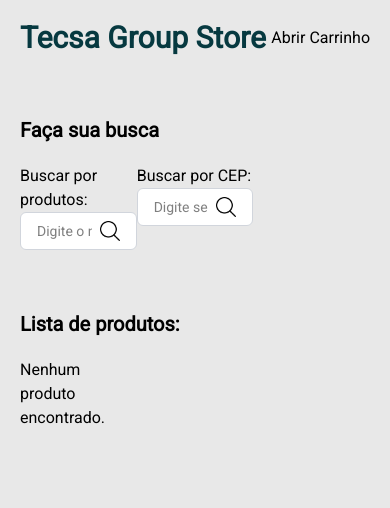
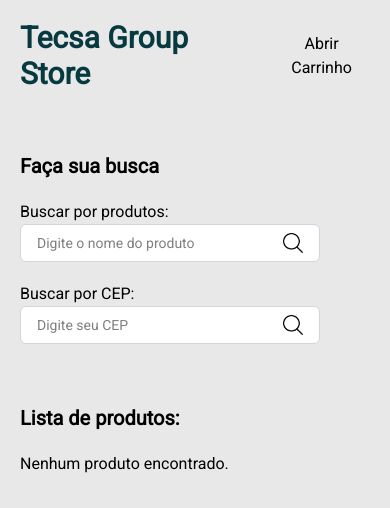
Before and after one commit to alisson-olv/frontend-test, a plain HTML site: page frontend/index.html in a window 390 px wide. Drawn offline with nearby package versions, Linux system fonts and the light colour scheme; no server answers.

Commit message:
style: update CSS styles for frontend layout improvements

```diff
--- a/frontend/index.html
+++ b/frontend/index.html
@@ -9,7 +9,7 @@
   </head>
   <body>
     <div class="container mx-auto max-w-screen-lg px-5 mb-10">
-      <header class="flex py-5 items-center justify-between mb-10">
+      <header class="flex py-5 items-center justify-between mb-10 gap-3">
         <h1 class="text-3xl font-bold text-[#063940]">Tecsa Group Store</h1>
         <nav class="flex items-center gap-5">
           <button id="open-cart" class="cursor-pointer hover:underline">
@@ -19,7 +19,7 @@
       </header>
       <main class="flex flex-col gap-5">
         <h2 class="text-xl font-bold">Faça sua busca</h2>
-        <div class="grid grid-cols-3">
+        <div class="grid grid-cols-1 md:grid-cols-2 gap-5">
           <div>
             <p>Buscar por produtos:</p>
             <div
@@ -66,7 +66,10 @@
         <div id="loading-spinner" class="hidden">
           <div class="spinner"></div>
         </div>
-        <div id="product-list" class="grid grid-cols-3 gap-5"></div>
+        <div
+          id="product-list"
+          class="grid gap-5 grid-cols-1 sm:grid-cols-2 lg:grid-cols-3"
+        ></div>
       </main>
     </div>
 
```
